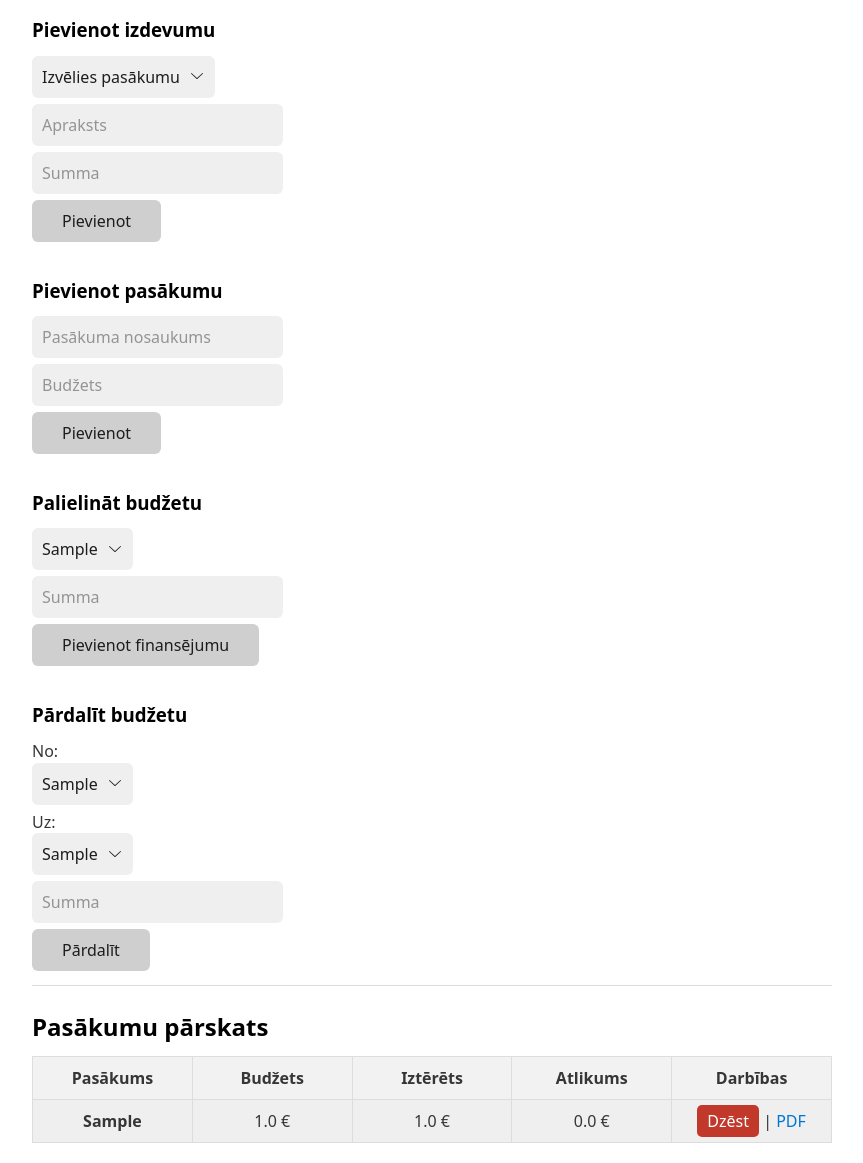
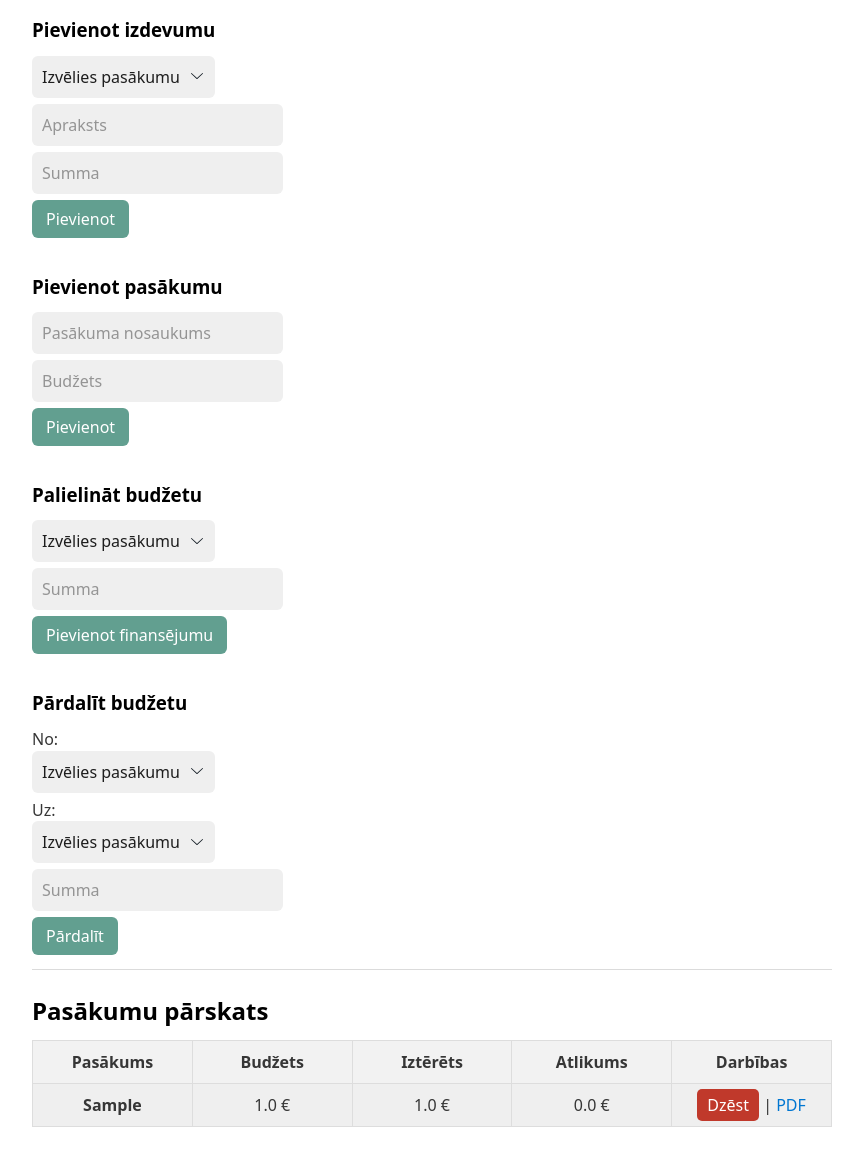
Before and after one commit to kerstinacudare/jauniesu-budzets, a Flask app: page / in a window 1280 px wide. Shown: the part 208-1371 px from the top of the page, without its empty margins (208-1071 px from the left). After the commit the page ends 1335 px from the top, so only its background shows below. Run offline with Flask 3, Linux system fonts and the light colour scheme; tables that the repository leaves empty hold one stand-in row (values such as "Sample post").

Commit message:
index.html

```diff
--- a/templates/index.html
+++ b/templates/index.html
@@ -5,6 +5,7 @@
 <link rel="stylesheet" href="https://cdn.jsdelivr.net/npm/water.css@2/out/water.css">
 <style>
 .delete{color:white;background:#c0392b;padding:5px 10px;border-radius:5px;text-decoration:none}
+.mainbtn{background:#629f90;color:white;padding:8px 14px;border:none;border-radius:6px;cursor:pointer}
 table{border-collapse:collapse;width:100%}
 th,td{border:1px solid #ddd;padding:10px;text-align:center}
 th{background:#f2f2f2}
@@ -21,7 +22,7 @@ tr:hover{background:#f9f9f9}
 <div class="section">
 <h3>Pievienot izdevumu</h3>
 <form method="POST" action="/add_expense">
-<select name="pasakums">
+<select name="pasakums" required>
 <option value="">Izvēlies pasākumu</option>
 {% for p in pasakumi %}
 <option value="{{p.id}}">{{p.nosaukums}}</option>
@@ -29,7 +30,7 @@ tr:hover{background:#f9f9f9}
 </select>
 <input name="apraksts" placeholder="Apraksts" required>
 <input name="summa" placeholder="Summa" required>
-<button>Pievienot</button>
+<button class="mainbtn">Pievienot</button>
 </form>
 </div>
 
@@ -38,20 +39,21 @@ tr:hover{background:#f9f9f9}
 <form method="POST" action="/add_event">
 <input name="nosaukums" placeholder="Pasākuma nosaukums" required>
 <input name="budzets" placeholder="Budžets" required>
-<button>Pievienot</button>
+<button class="mainbtn">Pievienot</button>
 </form>
 </div>
 
 <div class="section">
 <h3>Palielināt budžetu</h3>
 <form method="POST" action="/increase_budget">
-<select name="pasakums">
+<select name="pasakums" required>
+<option value="">Izvēlies pasākumu</option>
 {% for p in pasakumi %}
 <option value="{{p.id}}">{{p.nosaukums}}</option>
 {% endfor %}
 </select>
 <input name="summa" placeholder="Summa" required>
-<button>Pievienot finansējumu</button>
+<button class="mainbtn">Pievienot finansējumu</button>
 </form>
 </div>
 
@@ -59,11 +61,17 @@ tr:hover{background:#f9f9f9}
 <h3>Pārdalīt budžetu</h3>
 <form method="POST" action="/transfer">
 No:
-<select name="no">{% for p in pasakumi %}<option value="{{p.id}}">{{p.nosaukums}}</option>{% endfor %}</select>
+<select name="no" required>
+<option value="">Izvēlies pasākumu</option>
+{% for p in pasakumi %}<option value="{{p.id}}">{{p.nosaukums}}</option>{% endfor %}
+</select>
 Uz:
-<select name="uz">{% for p in pasakumi %}<option value="{{p.id}}">{{p.nosaukums}}</option>{% endfor %}</select>
+<select name="uz" required>
+<option value="">Izvēlies pasākumu</option>
+{% for p in pasakumi %}<option value="{{p.id}}">{{p.nosaukums}}</option>{% endfor %}
+</select>
 <input name="summa" placeholder="Summa" required>
-<button>Pārdalīt</button>
+<button class="mainbtn">Pārdalīt</button>
 </form>
 </div>
 
```
